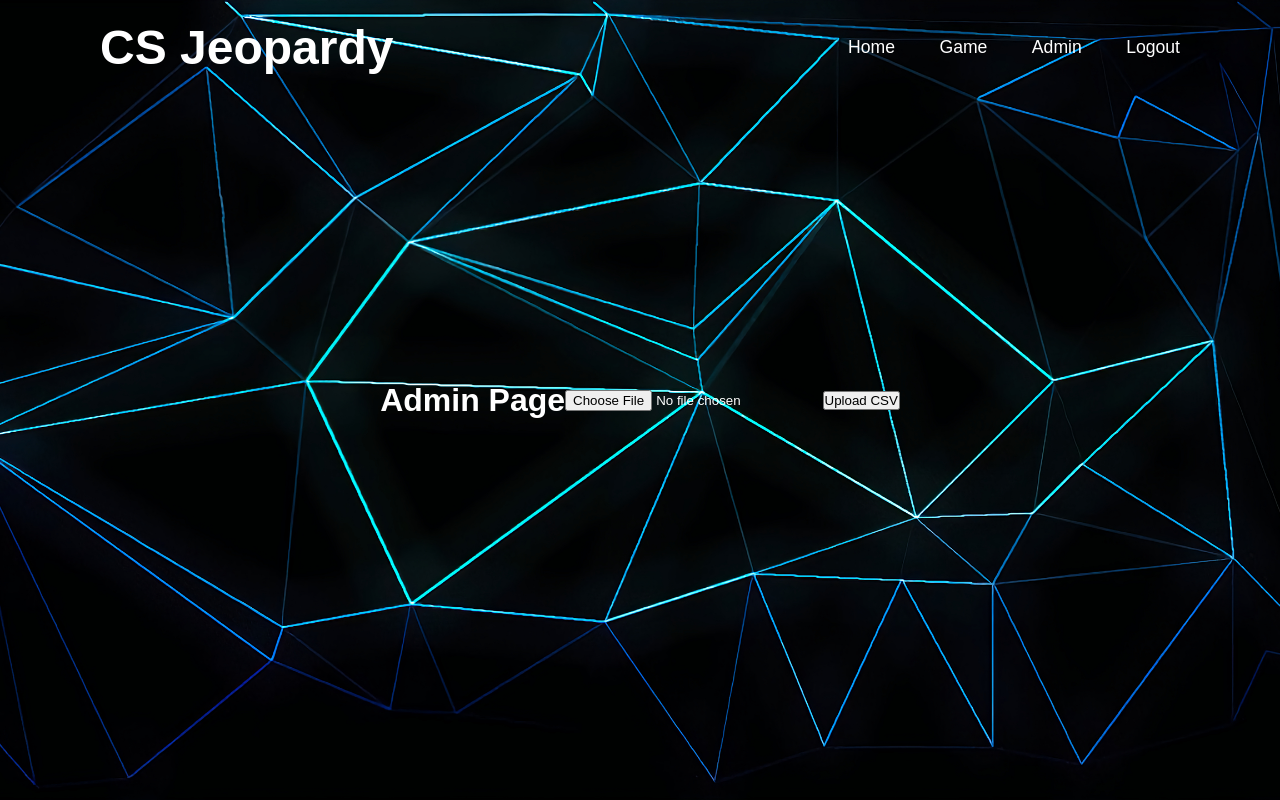
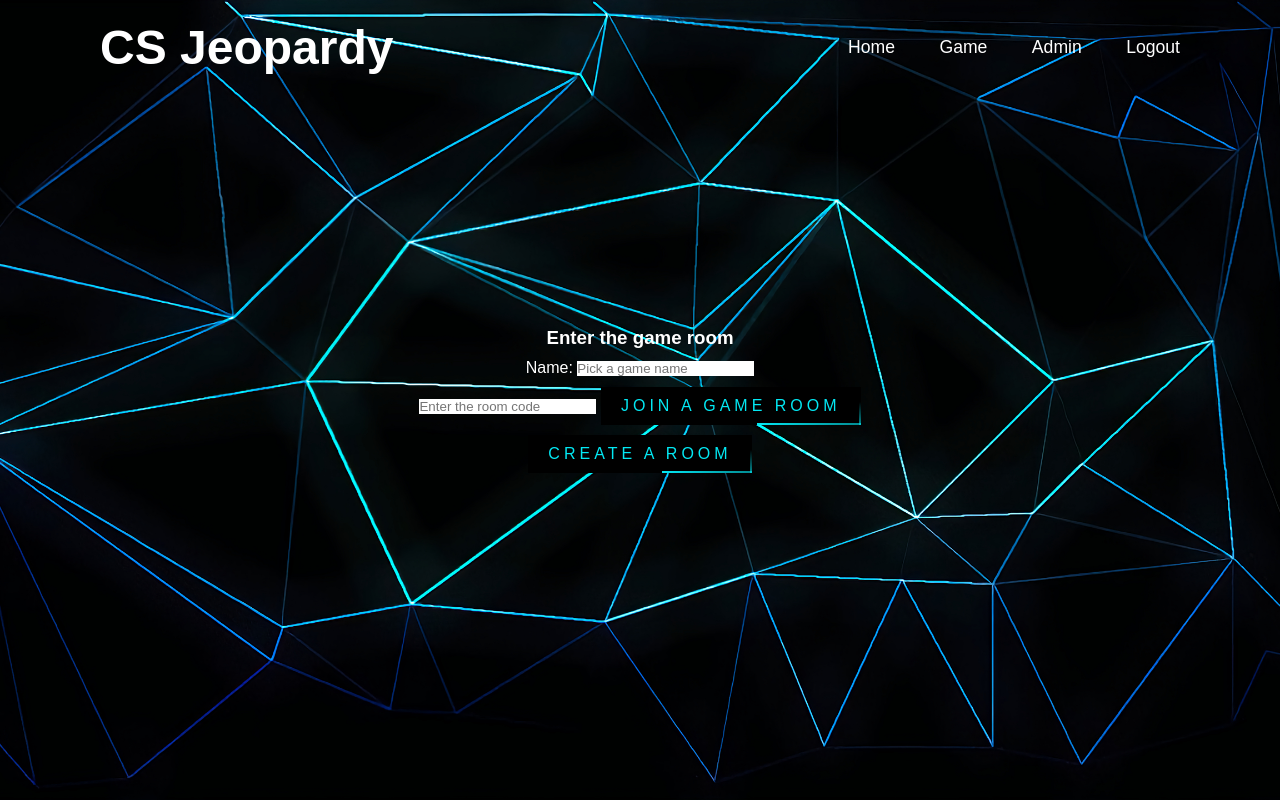
Before and after one commit to ry-marrow/Jeopardy, a Flask app: page /home in a window 1280 px wide. Run offline with Flask 3, Linux system fonts and the light colour scheme; a user stored in the database is signed in; some libraries are stand-ins or nearby versions; some web fonts are replaced.

Commit message:
added socketio blueprint

```diff
--- a/flask/main.py
+++ b/flask/main.py
@@ -2,10 +2,12 @@ from website import create_app
 #
 from website import create_app, db
 from flask_migrate import Migrate
+from flask_socketio import SocketIO
 
 
 app = create_app()
 migrate = Migrate(app, db)
+socketio = SocketIO(app)
 
 if __name__ == '__main__': # only if we run the file and not import it, will it run
-    app.run(debug=True) # debug=True this means that every time we make a change to any of our python code, it will automatically rerun the web server.
+    socketio.run(app, debug=True) # debug=True this means that every time we make a change to any of our python code, it will automatically rerun the web server.
--- a/flask/website/__init__.py
+++ b/flask/website/__init__.py
@@ -24,10 +24,13 @@ def create_app():
     from .views import views
     from .auth import auth
     from .facial_recognition import facial_recognition
+    from .socket_server import socket_server
     # registering the blueprints
     app.register_blueprint(views, url_prefix='/')
     app.register_blueprint(auth, url_prefix='/')
     app.register_blueprint(facial_recognition, url_prefix='/')
+    app.register_blueprint(socket_server, url_prefix='/')
+
 
     from .models import User, questions_answers, game_data
 
--- a/flask/website/auth.py
+++ b/flask/website/auth.py
@@ -39,7 +39,7 @@ def login():
             if check_password_hash(user.password, password):
                 flash('Logged in successfully!', category='success')
                 login_user(user, remember=True)
-                return redirect(url_for('views.home'))
+                return redirect(url_for('socket_server.home'))
             else:
                 flash('Incorrect password, try again.', category='error')
         else:
--- a/flask/website/facial_recognition.py
+++ b/flask/website/facial_recognition.py
@@ -12,11 +12,11 @@ facial_recognition= Blueprint('face', __name__)
 camera = cv2.VideoCapture(0)
 
 # Load a sample picture and learn how to recognize it.
-obama_image = face_recognition.load_image_file(r"flask\website\face_images\obama.jpg")
+obama_image = face_recognition.load_image_file(r"website\face_images\obama.jpg")
 obama_face_encoding = face_recognition.face_encodings(obama_image)[0]
 
 # Load a second sample picture and learn how to recognize it.
-biden_image = face_recognition.load_image_file(r"flask\website\face_images\biden.jpg")
+biden_image = face_recognition.load_image_file(r"website\face_images\biden.jpg")
 biden_face_encoding = face_recognition.face_encodings(biden_image)[0]
 
 # Create arrays of known face encodings and their names
--- /dev/null
+++ b/flask/website/socket_server.py
@@ -0,0 +1,52 @@
+from flask import Blueprint, render_template, request, flash, redirect, url_for, session
+from flask_socketio import join_room, leave_room, send, SocketIO
+from flask_login import login_required, current_user
+from string import ascii_uppercase
+import random
+
+socket_server = Blueprint('socket_server', __name__)
+
+
+game_rooms = {}
+
+
+def generate_unique_code(length):
+    while True:
+        code = ""
+        for _ in range(length):
+            code += random.choice(ascii_uppercase)
+
+        if code not in game_rooms:
+            break
+
+    return code
+
+
+
+@socket_server.route('/home', methods=['GET', 'POST'])
+@login_required # cannot get to home page unless you are logged in
+def home():
+    if request.method == "POST":
+        name = request.form.get("name")
+        code = request.form.get("code")
+        join = request.form.get("join", False)
+        create = request.form.get("create", False)
+
+        if not name:
+            return render_template("home.html", user=current_user, error="Please enter a name", code=code, name=name)
+
+        if join != False and not code:
+            return render_template("home.html", user=current_user, error="Please enter a code", code=code, name=name)
+
+        room = code
+        if create != False:
+            room = generate_unique_code(4)
+            game_rooms[room] = {"players": 0, "messages": []}
+        elif code not in game_rooms:
+            return render_template("home.html", user=current_user, error="Room does not exist")
+
+        session["room"] = room
+        session["name"] = name
+        return redirect(url_for("views.jeopardy"))
+
+    return render_template("home.html", user=current_user)
--- a/flask/website/static/css/style.css
+++ b/flask/website/static/css/style.css
@@ -777,6 +777,28 @@ button:hover {
   transition: background-color 0.3s;
 }
 
+.game-room-cont {
+  display: flex;
+  align-items: center;
+  justify-content: center;
+}
+
+.game-room {
+  display: flex;
+  flex-direction: column;
+  align-items: center;
+  justify-content: center;
+  gap: 10px;
+}
+
+.game-title{
+  color: white;
+}
+.game-room-name {
+  color: white;
+}
+
+
 /*************************************************************************/
 /* This is the submit button DO NOT CHANGE */
 .submit-btn {
@@ -884,7 +906,7 @@ button:hover {
     }
   }
 /*************************************************************************/
-.timer-container {
+/* .timer-container {
   display: flex;
   justify-content: center;
   align-items: center;
@@ -905,4 +927,4 @@ button:hover {
   background-color: #e74c3c;
   padding: 10px;
   border-radius: 5px;
-}
+} */
--- a/flask/website/templates/base.html
+++ b/flask/website/templates/base.html
@@ -9,7 +9,7 @@
     <!--<link rel="stylesheet" href="website\static\css\style.css" /> -->
     <link rel="stylesheet" type="text/css" href="{{ url_for('static', filename='css/style.css') }}" />
     <link href="https://cdn.jsdelivr.net/npm/remixicon@2.5.0/fonts/remixicon.css" rel="stylesheet">
-
+    <script src="https://cdnjs.cloudflare.com/ajax/libs/socket.io/4.0.1/socket.io.js" integrity="sha512-q/dWJ3kcmjBLU4Qc47E4A9kTB4m3wuTY7vkFJDTZKjTs8jhyGQnaUrxa0Ytd0ssMZhbNua9hE+E7Qv1j+DyZwA==" crossorigin="anonymous"></script>
   <!-- Below is the block template where we can write python code. This allows us to override the title from other files.-->
   <title>{% block title %}Home{% endblock %}</title>
   </head>
--- a/flask/website/templates/home.html
+++ b/flask/website/templates/home.html
@@ -17,12 +17,57 @@
     </nav>
 </header>
 <div class="bg-wall">
-    <!-- <h1 align="center"> CS Jeopardy </h1>
-    <h2 align="center">NEED TO MAKE THIS INTO THE DASHBOARD </h2> -->
+  <!--
+    This code is where the user is able to upload there custom questions.
+
+    <h1 align="center"> CS Jeopardy </h1>
+    <h2 align="center">NEED TO MAKE THIS INTO THE DASHBOARD </h2>
     <h1 class="admin-page">Admin Page</h1>
     <form method="POST" action="/upload" enctype="multipart/form-data">
       <input type="file" class="upload" name="csvFile" accept=".csv" />
       <button type="submit">Upload CSV</button>
     </form>
+
+  -->
+
+  <div class="game-room-cont">
+    <form method="POST" class="game-room">
+      <h3 class="game-title">Enter the game room</h3>
+
+
+      <div class="game-room-name">
+        <label>Name: </label>
+        <input type="text" placeholder="Pick a game name" name="name" value="{{name}}"/>
+      </div>
+
+
+      <div class="game-room-join">
+        <input type="text" placeholder= "Enter the room code" name="code" id="code" value="{{code}}"/>
+        <button type="submit" class="submit-btn" name="join">
+          <span></span>
+          <span></span>
+          <span></span>
+          <span></span>
+          Join a game room
+        </button>
+      </div>
+
+      <button type="submit" class="submit-btn" name="create" >
+        <span></span>
+        <span></span>
+        <span></span>
+        <span></span>
+        Create a Room
+      </button>
+
+      <!-- The code below displays the errors -->
+      {% if error %}
+      <ul>
+        <li>{{error}}</li>
+      </ul>
+      {% endif %}
+
+    </form>
+  </div>
 </div>
 {% endblock %}
--- a/flask/website/views.py
+++ b/flask/website/views.py
@@ -21,10 +21,10 @@ import random
 views = Blueprint('views', __name__) # defining blueprint
 
 # we also have to register these blueprints in __init__.py
-@views.route('/home', methods=['GET', 'POST'])
-@login_required # cannot get to home page unless you are logged in
-def home():
-    return render_template("home.html", user=current_user)
+# @views.route('/home', methods=['GET', 'POST'])
+# @login_required # cannot get to home page unless you are logged in
+# def home():
+#     return render_template("home.html", user=current_user)
 
 @views.route('/jeopardy', methods=['GET', 'POST'])
 @login_required
```
Also changed, not shown: flask/website/csv_parser.py (+0 -23 lines).
